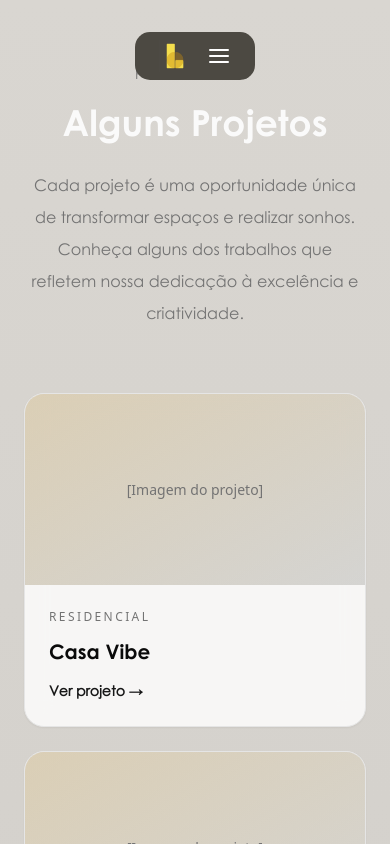
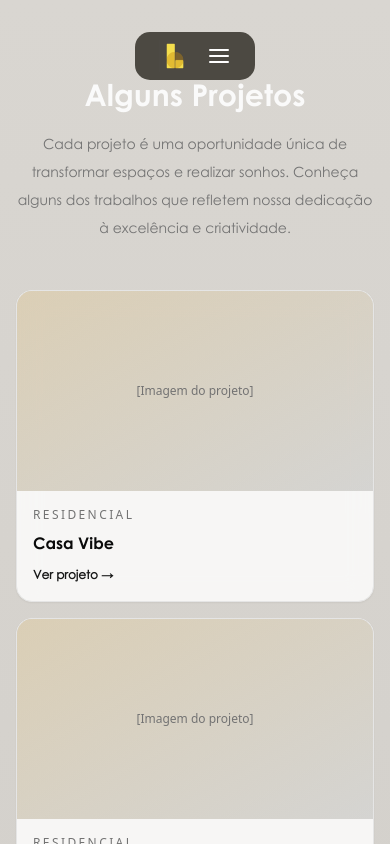
Before and after one commit to PedroGoettert/studio-ahga, a Next.js app: page /projetos in a window 390 px wide. Shown: the top 844 px of the page. Built offline with nearby package versions, Linux system fonts and the light colour scheme.

Commit message:
refactor: implement mobile-first responsiveness in projetos page

```diff
--- a/src/app/projetos/page.tsx
+++ b/src/app/projetos/page.tsx
@@ -46,43 +46,43 @@ const projects = [
 export default function Projetos() {
 	return (
 		<main className="min-h-screen bg-gradient-to-b from-[#d9d6d1] to-[#c0bdb8] text-foreground">
-			<section className="mx-auto max-w-6xl px-6 py-16 lg:px-8 lg:py-24">
+			<section className="mx-auto max-w-6xl px-4 py-12 sm:px-6 sm:py-16 lg:px-8 lg:py-24">
 				<div className="text-center">
-					<p className="font-text text-sm uppercase tracking-[0.35em] text-muted-foreground">
+					<p className="font-text text-xs sm:text-sm uppercase tracking-[0.35em] text-muted-foreground">
 						Portfólio
 					</p>
-					<h1 className="mt-4 font-title text-4xl font-semibold leading-tight text-primary-foreground sm:text-5xl">
+					<h1 className="mt-3 sm:mt-4 font-title text-3xl sm:text-4xl lg:text-5xl font-semibold leading-tight text-primary-foreground">
 						Alguns Projetos
 					</h1>
-					<p className="mx-auto mt-6 max-w-3xl font-text text-base leading-8 text-muted-foreground sm:text-lg">
-						Cada projeto é uma oportunidade única de transformar espaços e realizar
-						sonhos. Conheça alguns dos trabalhos que refletem nossa dedicação à
-						excelência e criatividade.
+					<p className="mx-auto mt-4 sm:mt-6 max-w-3xl font-text text-sm sm:text-base lg:text-lg leading-7 sm:leading-8 text-muted-foreground">
+						Cada projeto é uma oportunidade única de transformar espaços e
+						realizar sonhos. Conheça alguns dos trabalhos que refletem nossa
+						dedicação à excelência e criatividade.
 					</p>
 				</div>
 
-				<div className="mt-16 grid gap-6 md:grid-cols-2 lg:grid-cols-3">
+				<div className="mt-12 sm:mt-16 grid gap-4 sm:gap-6 sm:grid-cols-2 lg:grid-cols-3">
 					{projects.map((project) => (
 						<article
 							key={project.title}
-							className="group overflow-hidden rounded-[20px] border border-border bg-card/80 shadow-sm backdrop-blur-md transition-all duration-300 hover:shadow-lg hover:bg-card"
+							className="group overflow-hidden rounded-[16px] sm:rounded-[20px] border border-border bg-card/80 shadow-sm backdrop-blur-md transition-all duration-300 hover:shadow-lg hover:bg-card"
 						>
 							<div className="aspect-video bg-gradient-to-br from-primary/10 to-secondary/10 flex items-center justify-center overflow-hidden relative">
 								<div className="absolute inset-0 bg-gradient-to-br from-[#C2860D]/20 to-[#4C4942]/20" />
-								<span className="relative text-muted-foreground text-sm">
+								<span className="relative text-muted-foreground text-xs sm:text-sm">
 									[Imagem do projeto]
 								</span>
 							</div>
-							<div className="p-6">
+							<div className="p-4 sm:p-6">
 								<p className="text-xs uppercase tracking-[0.2em] text-muted-foreground">
 									{project.category}
 								</p>
-								<h3 className="mt-3 font-title text-xl font-semibold text-foreground group-hover:text-primary transition-colors">
+								<h3 className="mt-2 sm:mt-3 font-title text-base sm:text-xl font-semibold text-foreground group-hover:text-primary transition-colors">
 									{project.title}
 								</h3>
 								<button
 									type="button"
-									className="mt-4 text-sm font-text font-semibold text-primary hover:text-primary/80 transition-colors"
+									className="mt-3 sm:mt-4 text-xs sm:text-sm font-text font-semibold text-primary hover:text-primary/80 transition-colors"
 								>
 									Ver projeto →
 								</button>
@@ -91,16 +91,16 @@ export default function Projetos() {
 					))}
 				</div>
 
-				<div className="mt-20 text-center">
-					<p className="font-text text-base text-muted-foreground">
+				<div className="mt-12 sm:mt-20 text-center">
+					<p className="font-text text-sm sm:text-base text-muted-foreground">
 						Quer transformar seu espaço?
 					</p>
-					<p className="mt-2 font-title text-2xl font-semibold text-foreground">
+					<p className="mt-2 font-title text-xl sm:text-2xl font-semibold text-foreground">
 						Entre em contato conosco
 					</p>
 					<button
 						type="button"
-						className="mt-6 rounded-full bg-primary px-8 py-3 font-text font-semibold text-primary-foreground hover:bg-primary/90 transition-colors"
+						className="mt-4 sm:mt-6 rounded-full bg-primary px-6 sm:px-8 py-2 sm:py-3 font-text text-sm sm:text-base font-semibold text-primary-foreground hover:bg-primary/90 transition-colors"
 					>
 						Fale com o H
 					</button>
```
